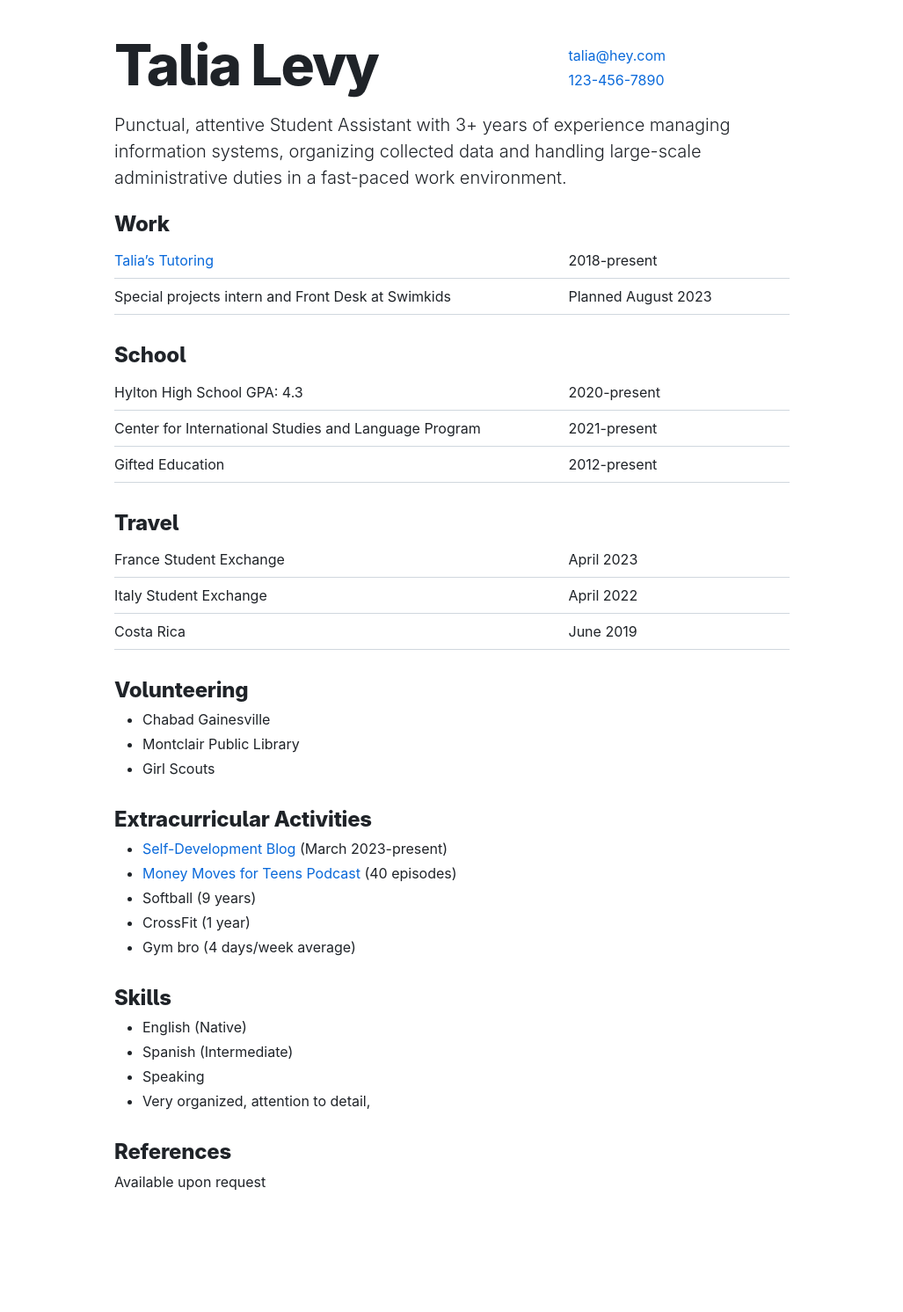
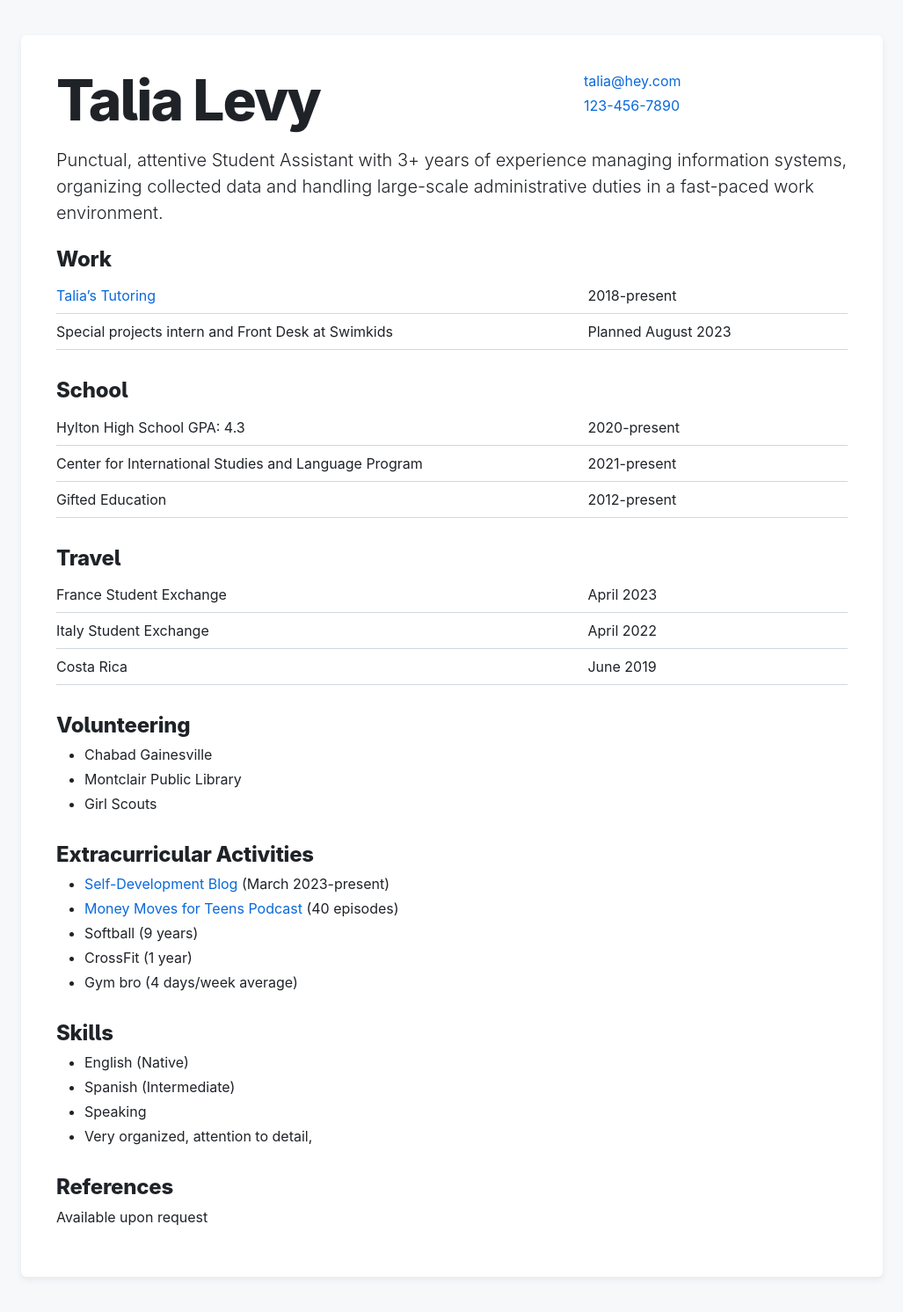
Before and after one commit to tslevy/resume, a Jekyll site: the page built from index.md, in a window 1280 px wide. Shown: the whole page at 88% size, without its empty margins (126-1153 px from the left). Built offline with Jekyll 4.4.1, drawn with Linux system fonts in a browser that asks for light colours; our own code applies the rules of GitHub Pages for plain Markdown files; before the commit the page ends 1372 px from its top, so only the background shows below that.

Commit message:
paper and print styles

```diff
--- a/_layouts/default.html
+++ b/_layouts/default.html
@@ -14,8 +14,13 @@
 </head>
 
 <body class="{% if page.body-style %}{{ page.body-style }}{% else %}p-3{% endif %}">
-  <main class="{% if page.main-style %}{{ page.main-style }}{% else %}container-md markdown-body{% endif %}">
+  <main class="{% if page.main-style %}{{ page.main-style }}{% else %}container-lg markdown-body{% endif %}">
+    <div class=""></div>
+    <div id="paper" class="color-bg-default my-6 p-6 mx-3 color-shadow-medium rounded-2">
+
     {{ content }}
+  </div>
+  <div class=""></div>
   </main>
   <script src="assets/js/main.js"></script>
 </body>
--- a/assets/css/custom.css
+++ b/assets/css/custom.css
@@ -3,4 +3,14 @@
 @media print {
     h2 { break-after: avoid; }
     ul { break-inside: avoid; }
+    .color-shadow-medium {
+        box-shadow: none !important;
+    }
+    body, .color-bg-subtle {
+        background-color: white !important;
+    }
+    #paper {
+        margin-top: 0 !important;
+        margin-bottom: 0 !important;
+    }
 }
--- a/index.md
+++ b/index.md
@@ -1,12 +1,14 @@
 ---
 title: Home
+body-style: color-bg-subtle
+main-style:
 ---
 
-<div class="">
-  <div class="col-8 d-inline-block">
-    <h1 class="h2-mktg border-0 mb-0">Talia Levy</h1>
+<div class="container clearfix">
+  <div class="col-12 col-md-8 float-left">
+    <h1 class="h2-mktg border-0 mb-0 mt-0">Talia Levy</h1>
   </div>
-  <div class="col-3 d-inline-block">
+  <div class="col-12 col-md-3 float-left">
     <p class="mb-1"><a href="mailto:talia@hey.com">talia@hey.com</a></p>
     <p><a href="tel:1234567890">123-456-7890</a></p>
   </div>
```
